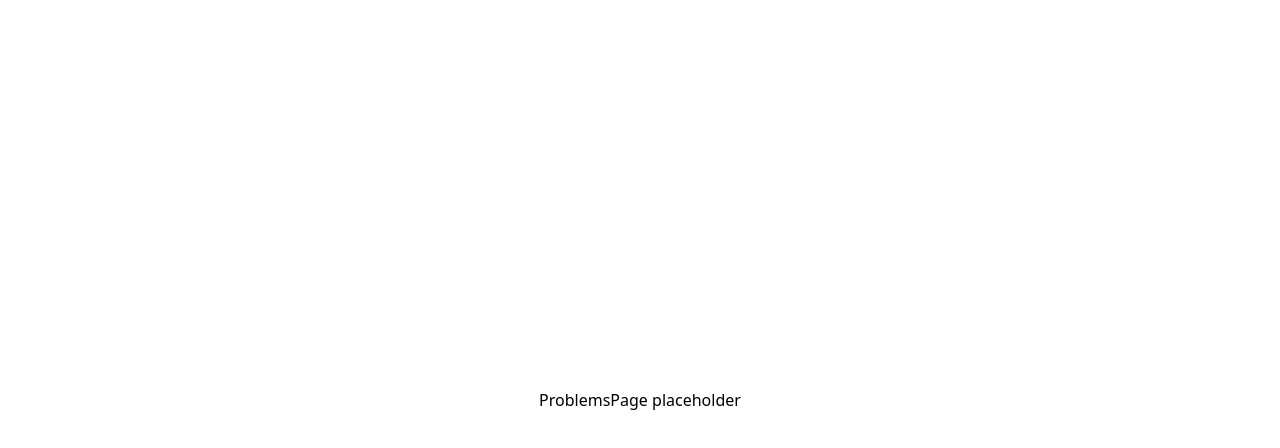
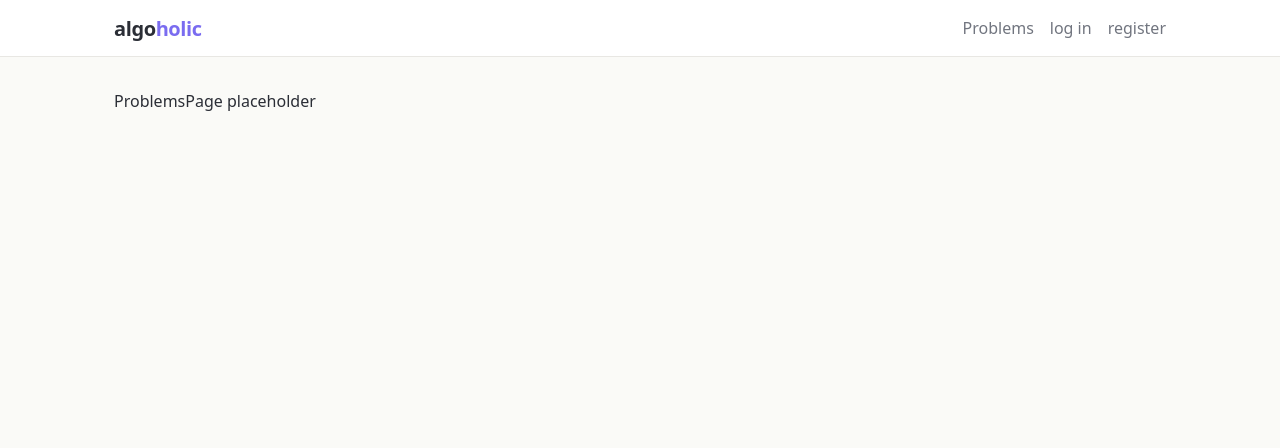
Before and after one commit to a11isfulloflove/algoholic, a React (Vite) app in the folder client/: page /problems in a window 1280 px wide. Shown: the top 448 px of the page. Built offline with nearby package versions, Linux system fonts and the light colour scheme; no server answers.

Commit message:
phase 4: app layout and light pastel theme

```diff
--- /dev/null
+++ b/client/src/components/Layout.module.css
@@ -0,0 +1,81 @@
+.app {
+  min-height: 100vh;
+  display: flex;
+  flex-direction: column;
+}
+
+.header {
+  position: sticky;
+  top: 0;
+  z-index: 10;
+  background: var(--surface);
+  border-bottom: 1px solid var(--border);
+}
+
+.headerInner {
+  max-width: 1100px;
+  margin: 0 auto;
+  padding: 0 24px;
+  height: 56px;
+  display: flex;
+  align-items: center;
+  justify-content: space-between;
+}
+
+.brand {
+  font-size: 20px;
+  font-weight: 700;
+  color: var(--text);
+  letter-spacing: -0.02em;
+}
+
+.brand:hover {
+  text-decoration: none;
+}
+
+.brandAccent {
+  color: var(--accent);
+}
+
+.nav {
+  display: flex;
+  align-items: center;
+  gap: 16px;
+}
+
+.navLink {
+  color: var(--text-soft);
+  font-weight: 500;
+}
+
+.navLink:hover {
+  color: var(--text);
+  text-decoration: none;
+}
+
+.userEmail {
+  color: var(--text-soft);
+  font-size: 14px;
+}
+
+.logoutButton {
+  border: 1px solid var(--border-strong);
+  background: var(--surface);
+  color: var(--text-soft);
+  border-radius: 8px;
+  padding: 5px 12px;
+  font-size: 14px;
+}
+
+.logoutButton:hover {
+  color: var(--danger);
+  border-color: var(--danger);
+}
+
+.main {
+  flex: 1;
+  width: 100%;
+  max-width: 1100px;
+  margin: 0 auto;
+  padding: 32px 24px 64px;
+}
--- a/client/src/components/Layout.tsx
+++ b/client/src/components/Layout.tsx
@@ -1,9 +1,44 @@
-import { Outlet } from 'react-router'
+import { Link, Outlet } from 'react-router'
+import { useAuth } from '../auth'
+import styles from './Layout.module.css'
 
 export function Layout() {
+  const { user, logout } = useAuth()
+
   return (
-    <div>
-      <Outlet />
+    <div className={styles.app}>
+      <header className={styles.header}>
+        <div className={styles.headerInner}>
+          <Link to="/problems" className={styles.brand}>
+            algo<span className={styles.brandAccent}>holic</span>
+          </Link>
+          <nav className={styles.nav}>
+            <Link to="/problems" className={styles.navLink}>
+              Problems
+            </Link>
+            {user ? (
+              <>
+                <span className={styles.userEmail}>{user.email}</span>
+                <button type="button" className={styles.logoutButton} onClick={() => logout()}>
+                  log out
+                </button>
+              </>
+            ) : (
+              <>
+                <Link to="/login" className={styles.navLink}>
+                  log in
+                </Link>
+                <Link to="/register" className={styles.navLink}>
+                  register
+                </Link>
+              </>
+            )}
+          </nav>
+        </div>
+      </header>
+      <main className={styles.main}>
+        <Outlet />
+      </main>
     </div>
   )
 }
--- a/client/src/index.css
+++ b/client/src/index.css
@@ -1,14 +1,62 @@
 :root {
-  color-scheme: light dark;
+  --bg: #fafaf7;
+  --surface: #ffffff;
+  --text: #2b2e36;
+  --text-soft: #71757f;
+  --border: #e8e7e3;
+  --border-strong: #d9d8d2;
+
+  --accent: #7a6cf0;
+  --accent-hover: #6a5be6;
+  --accent-soft: #eeebfd;
+  --accent-text: #5546c9;
+
+  --easy: #23834d;
+  --easy-bg: #e0f5e8;
+  --medium: #a4740d;
+  --medium-bg: #fdf0d3;
+  --hard: #bb4a44;
+  --hard-bg: #fde3e1;
+
+  --danger: #bb4a44;
+  --danger-bg: #fde3e1;
+
+  --mono: ui-monospace, 'SF Mono', Consolas, monospace;
+  --radius: 10px;
+
+  color-scheme: light;
 }
 
 * {
   margin: 0;
+  padding: 0;
+  box-sizing: border-box;
 }
 
 body {
-  min-height: 100vh;
-  display: grid;
-  place-items: center;
   font-family: system-ui, 'Segoe UI', Roboto, sans-serif;
+  background: var(--bg);
+  color: var(--text);
+  line-height: 1.55;
+  -webkit-font-smoothing: antialiased;
 }
+
+a {
+  color: var(--accent-text);
+  text-decoration: none;
+}
+
+a:hover {
+  text-decoration: underline;
+}
+
+button {
+  font: inherit;
+  cursor: pointer;
+}
+
+input,
+select {
+  font: inherit;
+  color: inherit;
+}
```
